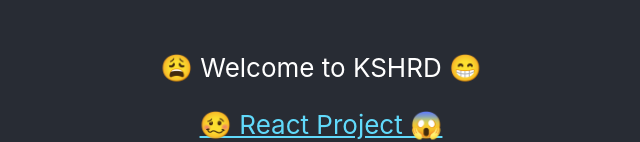
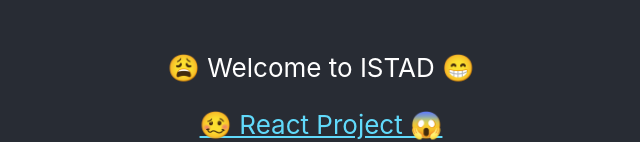
Before and after one commit to madethtwo/react-test, a React (Create React App) app: page / in a window 1280 px wide. Shown: the part 477-619 px from the top of the page, without its empty margins (319-959 px from the left). Built offline with nearby package versions, Linux system fonts and the light colour scheme.

Commit message:
Update App.js

```diff
--- a/src/App.js
+++ b/src/App.js
@@ -7,7 +7,7 @@
       <header className="App-header">
         <img src={logo} className="App-logo" alt="logo" />
         <p>
-        😩 Welcome to KSHRD 😁
+        😩 Welcome to ISTAD 😁
         </p>
         <a
           className="App-link"
```
